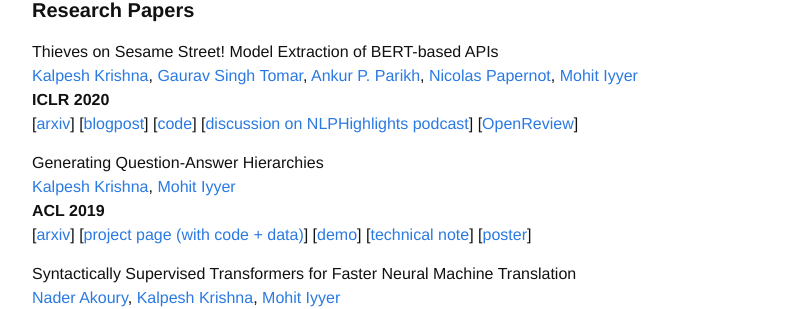
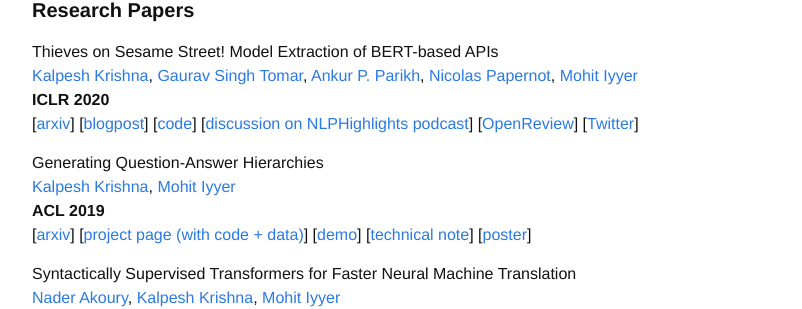
Before and after one commit to martiansideofthemoon/martiansideofthemoon.github.io, a Jekyll site: the page built from _pages/research.md, in a window 1280 px wide and 900 px high. Shown: the part 217-526 px from the top of the window, without its empty margins (238-1040 px from the left). Built offline with Jekyll 4.4.1, drawn with Linux system fonts in a browser that asks for light colours; comment, search, counter and statistics services are not loaded.

Commit message:
Adding twitter link

```diff
--- a/_pages/research.md
+++ b/_pages/research.md
@@ -10,7 +10,7 @@ I am broadly interested in Natural Language Processing, Speech Recognition and M
 Thieves on Sesame Street! Model Extraction of BERT-based APIs
 [Kalpesh Krishna](http://martiansideofthemoon.github.io/), [Gaurav Singh Tomar](https://scholar.google.com/citations?user=p1SDN0oAAAAJ&hl=en), [Ankur P. Parikh](https://www.cs.cmu.edu/~apparikh/publications.html), [Nicolas Papernot](https://www.papernot.fr/), [Mohit Iyyer](https://people.cs.umass.edu/~miyyer/)
 **ICLR 2020**
-\[[arxiv](https://arxiv.org/abs/1910.12366)\] \[[blogpost](http://www.cleverhans.io/2020/04/06/stealing-bert.html)\] \[[code](https://github.com/google-research/language/tree/master/language/bert_extraction)\] \[[discussion on NLPHighlights podcast](https://soundcloud.com/nlp-highlights/104-model-distillation-with-victor-sanh-and-thomas-wolf#t=8:00)\] \[[OpenReview](https://openreview.net/forum?id=Byl5NREFDr)\]
+\[[arxiv](https://arxiv.org/abs/1910.12366)\] \[[blogpost](http://www.cleverhans.io/2020/04/06/stealing-bert.html)\] \[[code](https://github.com/google-research/language/tree/master/language/bert_extraction)\] \[[discussion on NLPHighlights podcast](https://soundcloud.com/nlp-highlights/104-model-distillation-with-victor-sanh-and-thomas-wolf#t=8:00)\] \[[OpenReview](https://openreview.net/forum?id=Byl5NREFDr)\] \[[Twitter](https://twitter.com/kalpeshk2011/status/1247550470454984705)\]
 
 Generating Question-Answer Hierarchies
 [Kalpesh Krishna](http://martiansideofthemoon.github.io/), [Mohit Iyyer](https://people.cs.umass.edu/~miyyer/)
--- a/_posts/2020-04-04-iclr20.markdown
+++ b/_posts/2020-04-04-iclr20.markdown
@@ -15,6 +15,7 @@ This is a project page for our [ICLR 2020](https://iclr.cc/) paper on model extr
 
 **arXiv**: [https://arxiv.org/abs/1910.12366](https://arxiv.org/abs/1910.12366)
 **blogpost**: [http://www.cleverhans.io/2020/04/06/stealing-bert.html](http://www.cleverhans.io/2020/04/06/stealing-bert.html)
+**Twitter**: [https://twitter.com/kalpeshk2011/status/1247550470454984705](https://twitter.com/kalpeshk2011/status/1247550470454984705)
 **codebase**: [https://github.com/google-research/language/tree/master/language/bert_extraction](https://github.com/google-research/language/tree/master/language/bert_extraction)
 **OpenReview**: [https://openreview.net/forum?id=Byl5NREFDr](https://openreview.net/forum?id=Byl5NREFDr)
 **discussion on NLPHighlights podcast**: [https://soundcloud.com/nlp-highlights/104-model-distillation-with-victor-sanh-and-thomas-wolf#t=8:00](https://soundcloud.com/nlp-highlights/104-model-distillation-with-victor-sanh-and-thomas-wolf#t=8:00)
```
